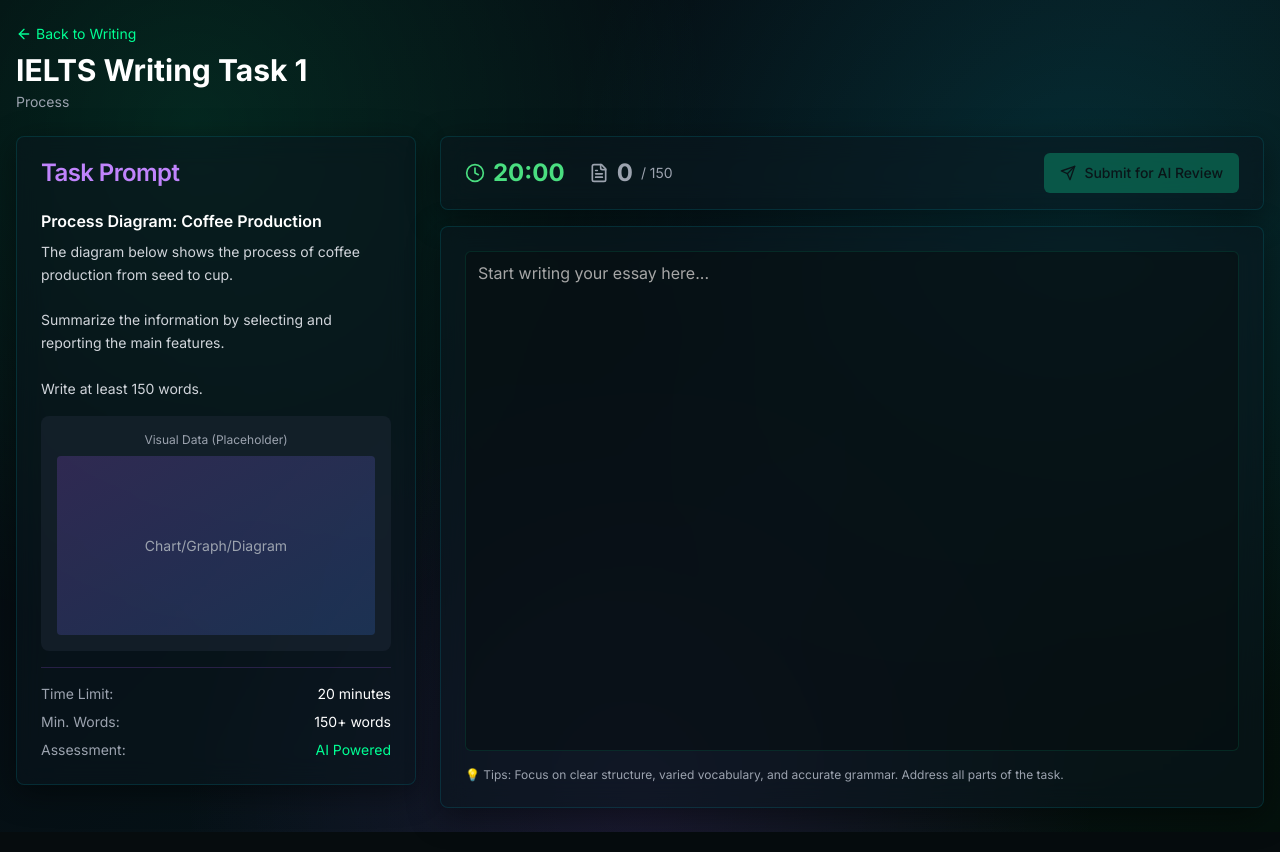
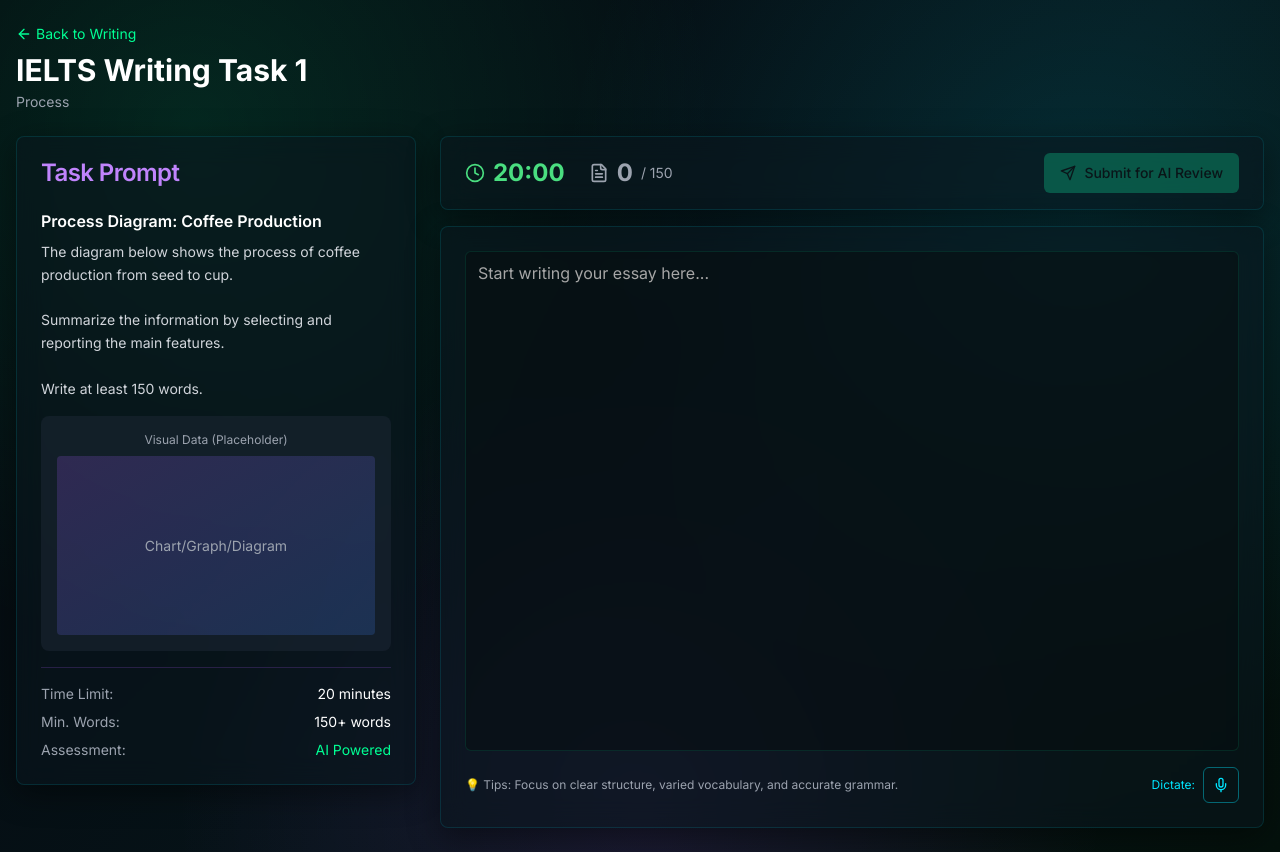
Before and after one commit to AsadbekAnvarov/Averna, a Next.js app: page /learning/writing/task1 in a window 1280 px wide. Built offline with nearby package versions, Linux system fonts and the light colour scheme; no server answers; sample sign-in values are in the browser's storage.

Commit message:
feat: Study Buddy pet (#7) + voice dictation (#9)
- StudyPet: evolving companion (egg -> dragon) by points, happiness hearts
  by streak, shown on student dashboard
- VoiceInputButton (Web Speech API) added to AI Mentor input and Writing
  editor for hands-free dictation; hides if unsupported

```diff
--- a/app/dashboard/page.tsx
+++ b/app/dashboard/page.tsx
@@ -17,6 +17,7 @@ import { StreakHeatmap } from "@/components/dashboard/streak-heatmap";
 import { StudentOfTheWeek } from "@/components/student-of-the-week";
 import { DailyQuests } from "@/components/dashboard/daily-quests";
 import { DailyArticle } from "@/components/dashboard/daily-article";
+import { StudyPet } from "@/components/dashboard/study-pet";
 import { MobileNav } from "@/components/dashboard/mobile-nav";
 import { OnboardingTour } from "@/components/onboarding-tour";
 import { AccountNotice } from "@/components/account-notice";
@@ -188,6 +189,7 @@ export default async function DashboardPage() {
             </div>
 
             <div className="space-y-6">
+              <StudyPet streak={student.currentStreak} points={student.totalPoints} />
               <StudentOfTheWeek />
               <DailyQuests studentId={student.id} streakFreezes={(student as any).streakFreezes ?? 0} />
               <DailyArticle />
--- a/app/mentor/page.tsx
+++ b/app/mentor/page.tsx
@@ -6,6 +6,7 @@ import { Button } from "@/components/ui/button";
 import { Input } from "@/components/ui/input";
 import { MessageSquare, Send, Loader2, Sparkles } from "lucide-react";
 import Link from "next/link";
+import { VoiceInputButton } from "@/components/voice-input-button";
 
 export default function AIMentorPage() {
   const [messages, setMessages] = useState<Array<{ role: string; content: string }>>([
@@ -89,6 +90,7 @@ export default function AIMentorPage() {
                 className="bg-background/50"
                 disabled={isLoading}
               />
+              <VoiceInputButton onText={(t) => setInput((prev) => (prev ? prev + " " : "") + t.trim())} />
               <Button onClick={handleSend} disabled={isLoading} className="neon-button bg-pink-500">
                 <Send className="h-4 w-4" />
               </Button>
--- /dev/null
+++ b/components/dashboard/study-pet.tsx
@@ -0,0 +1,80 @@
+import { Card, CardContent, CardHeader, CardTitle } from "@/components/ui/card";
+import { Heart } from "lucide-react";
+
+interface Props {
+  streak: number;
+  points: number;
+}
+
+interface Stage {
+  emoji: string;
+  name: string;
+  min: number; // points threshold
+  mood: string;
+}
+
+const STAGES: Stage[] = [
+  { emoji: "🥚", name: "Egg", min: 0, mood: "Keep studying to hatch me!" },
+  { emoji: "🐣", name: "Hatchling", min: 100, mood: "Yay, I hatched! Let's learn!" },
+  { emoji: "🐥", name: "Chick", min: 300, mood: "I'm growing fast thanks to you!" },
+  { emoji: "🦉", name: "Wise Owl", min: 700, mood: "We're getting smart together!" },
+  { emoji: "🦅", name: "Eagle", min: 1500, mood: "We're soaring high!" },
+  { emoji: "🐉", name: "Dragon", min: 3000, mood: "Unstoppable! Roar!" },
+];
+
+export function StudyPet({ streak, points }: Props) {
+  let stageIdx = 0;
+  for (let i = 0; i < STAGES.length; i++) {
+    if (points >= STAGES[i].min) stageIdx = i;
+  }
+  const stage = STAGES[stageIdx];
+  const next = STAGES[stageIdx + 1];
+  const into = next
+    ? Math.min(100, Math.round(((points - stage.min) / (next.min - stage.min)) * 100))
+    : 100;
+
+  // Pet "happiness" reflects the current streak
+  const hearts = Math.min(5, Math.max(1, Math.ceil(streak / 3)));
+
+  return (
+    <Card className="glass border-averna-pink/30 relative overflow-hidden">
+      <div className="absolute inset-0 bg-gradient-to-br from-averna-pink/10 to-transparent" />
+      <CardHeader className="relative">
+        <CardTitle className="flex items-center gap-2 text-averna-pink">
+          <Heart className="h-5 w-5" /> Study Buddy
+        </CardTitle>
+      </CardHeader>
+      <CardContent className="relative text-center">
+        <div className="text-6xl mb-2 animate-float">{stage.emoji}</div>
+        <p className="text-white font-bold">{stage.name}</p>
+        <p className="text-xs text-gray-400 italic mb-3">&ldquo;{stage.mood}&rdquo;</p>
+
+        {/* Happiness hearts */}
+        <div className="flex justify-center gap-0.5 mb-3">
+          {Array.from({ length: 5 }).map((_, i) => (
+            <Heart
+              key={i}
+              className={`h-4 w-4 ${i < hearts ? "text-averna-pink fill-averna-pink" : "text-gray-600"}`}
+            />
+          ))}
+        </div>
+
+        {next ? (
+          <div>
+            <div className="h-2 w-full rounded-full bg-white/10 overflow-hidden">
+              <div
+                className="h-full rounded-full bg-gradient-to-r from-averna-pink to-averna-purple transition-all duration-700"
+                style={{ width: `${into}%` }}
+              />
+            </div>
+            <p className="text-[11px] text-gray-500 mt-1">
+              {next.min - points} pts to evolve into {next.emoji} {next.name}
+            </p>
+          </div>
+        ) : (
+          <p className="text-[11px] text-averna-neon">Max evolution reached! 🎉</p>
+        )}
+      </CardContent>
+    </Card>
+  );
+}
--- a/components/learning/writing-editor.tsx
+++ b/components/learning/writing-editor.tsx
@@ -7,6 +7,7 @@ import { Button } from "@/components/ui/button";
 import { Textarea } from "@/components/ui/textarea";
 import { Clock, FileText, Send, Loader2, ArrowLeft, AlertCircle } from "lucide-react";
 import Link from "next/link";
+import { VoiceInputButton } from "@/components/voice-input-button";
 
 interface WritingEditorProps {
   prompt: {
@@ -271,8 +272,22 @@ export default function WritingEditor({ prompt, config, userId }: WritingEditorP
                   className="min-h-[500px] text-base leading-relaxed bg-background/50 border-averna-primary/20 focus:border-averna-neon resize-none"
                   disabled={isSubmitting}
                 />
-                <div className="mt-4 text-xs text-gray-400">
-                  <p>💡 Tips: Focus on clear structure, varied vocabulary, and accurate grammar. Address all parts of the task.</p>
+                <div className="mt-4 flex items-center justify-between gap-2">
+                  <p className="text-xs text-gray-400">
+                    💡 Tips: Focus on clear structure, varied vocabulary, and accurate grammar.
+                  </p>
+                  <div className="flex items-center gap-2 shrink-0">
+                    <span className="text-xs text-averna-cyan hidden sm:inline">Dictate:</span>
+                    <VoiceInputButton
+                      onText={(t) =>
+                        setEssay((prev) => {
+                          const next = (prev ? prev + " " : "") + t.trim();
+                          if (!isTimerRunning && next.length > 0) setIsTimerRunning(true);
+                          return next;
+                        })
+                      }
+                    />
+                  </div>
                 </div>
               </CardContent>
             </Card>
--- /dev/null
+++ b/components/voice-input-button.tsx
@@ -0,0 +1,75 @@
+"use client";
+
+import { useEffect, useRef, useState } from "react";
+import { Mic, MicOff } from "lucide-react";
+
+/**
+ * Dictation button using the Web Speech API. Calls onText with recognised
+ * speech (appends). Gracefully hides itself if the browser has no support.
+ */
+export function VoiceInputButton({
+  onText,
+  className = "",
+}: {
+  onText: (text: string) => void;
+  className?: string;
+}) {
+  const [supported, setSupported] = useState(true);
+  const [listening, setListening] = useState(false);
+  const recRef = useRef<any>(null);
+
+  useEffect(() => {
+    if (typeof window === "undefined") return;
+    const SR = (window as any).SpeechRecognition || (window as any).webkitSpeechRecognition;
+    if (!SR) {
+      setSupported(false);
+      return;
+    }
+    const rec = new SR();
+    rec.lang = "en-US";
+    rec.interimResults = false;
+    rec.continuous = false;
+    rec.onresult = (e: any) => {
+      const text = Array.from(e.results)
+        .map((r: any) => r[0].transcript)
+        .join(" ");
+      if (text) onText(text.trim() + " ");
+    };
+    rec.onend = () => setListening(false);
+    rec.onerror = () => setListening(false);
+    recRef.current = rec;
+    return () => { try { rec.abort(); } catch {} };
+    // eslint-disable-next-line react-hooks/exhaustive-deps
+  }, []);
+
+  if (!supported) return null;
+
+  const toggle = () => {
+    if (listening) {
+      recRef.current?.stop();
+      setListening(false);
+    } else {
+      try {
+        recRef.current?.start();
+        setListening(true);
+      } catch {
+        setListening(false);
+      }
+    }
+  };
+
+  return (
+    <button
+      type="button"
+      onClick={toggle}
+      title={listening ? "Stop dictation" : "Dictate with your voice"}
+      className={`inline-flex items-center justify-center h-9 w-9 rounded-md border transition-colors ${
+        listening
+          ? "border-red-500/60 text-red-300 bg-red-500/10 animate-pulse"
+          : "border-averna-cyan/40 text-averna-cyan hover:bg-averna-cyan/10"
+      } ${className}`}
+    >
+      {listening ? <MicOff className="h-4 w-4" /> : <Mic className="h-4 w-4" />}
+    </button>
+  );
+}
```
